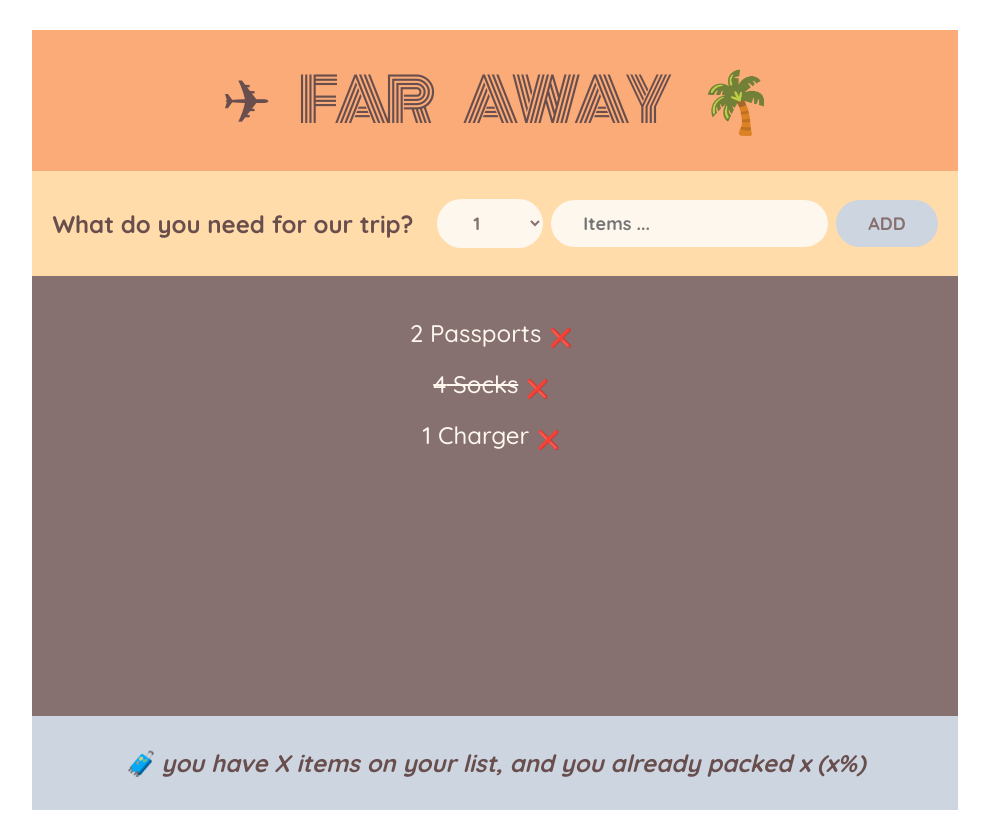
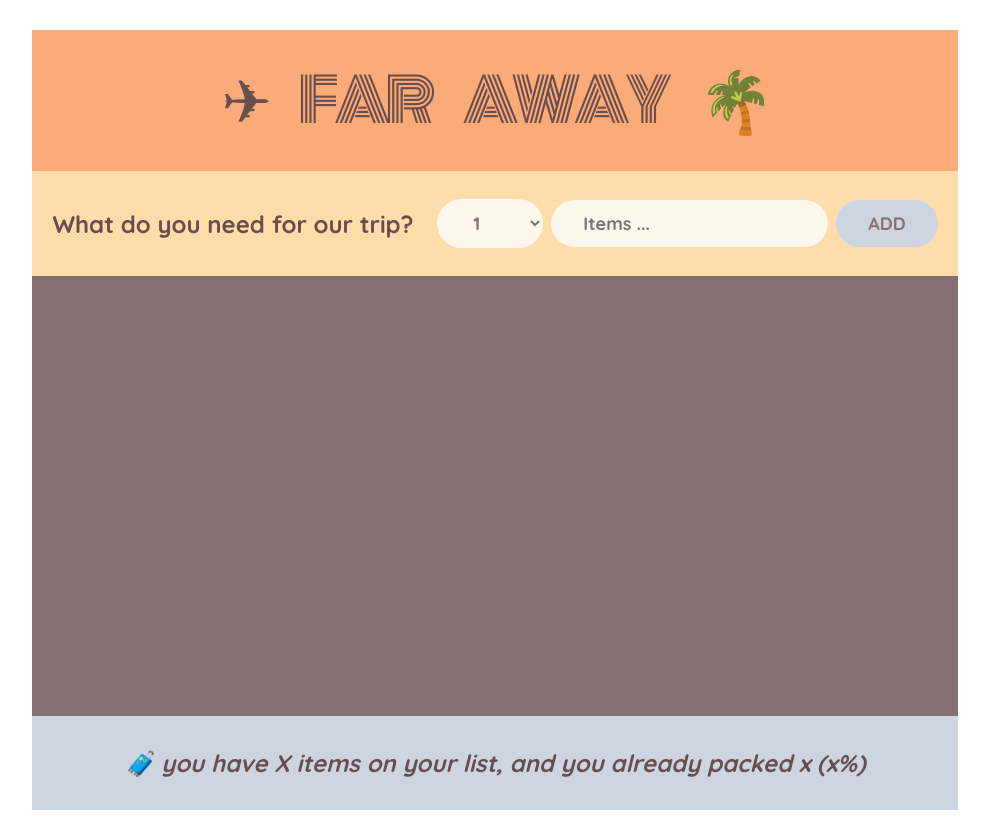
Before and after one commit to LeilanNaeimi/travel-list, a React (Vite) app: page / in a window 1280 px wide. Shown: the whole page, without its empty margins (165-1154 px from the left). Built offline with nearby package versions, Linux system fonts and the light colour scheme.

Commit message:
add items to ui

```diff
--- a/src/App.jsx
+++ b/src/App.jsx
@@ -1,18 +1,24 @@
-import React, { useState } from 'react';
-import './index.css';
+import React, { useState } from "react";
+import "./index.css";
 
 const initialItems = [
-  { id: 1, description: 'Passports', quantity: 2, packed: false },
-  { id: 2, description: 'Socks', quantity: 4, packed: true },
-  { id: 3, description: 'Charger', quantity: 1, packed: false },
+  { id: 1, description: "Passports", quantity: 2, packed: false },
+  { id: 2, description: "Socks", quantity: 4, packed: true },
+  { id: 3, description: "Charger", quantity: 1, packed: false },
 ];
 
 export default function App() {
+  const [items, setItems] = useState([]);
+
+  function handleAddItemes(item) {
+    setItems((items) => [...items, item]);
+  }
+
   return (
     <div className="app">
       <Logo />
-      <Form />
-      <PakingList />
+      <Form onAddItems={handleAddItemes} />
+      <PakingList items={items} />
       <Stats />
     </div>
   );
@@ -22,8 +28,8 @@ function Logo() {
   return <h1>✈ Far Away 🌴</h1>;
 }
 
-function Form() {
-  const [description, setDescription] = useState('');
+function Form({ onAddItems }) {
+  const [description, setDescription] = useState("");
   const [quantity, setQuantity] = useState(1);
 
   function handleSubmit(e) {
@@ -37,10 +43,10 @@ function Form() {
       quantity,
       packed: false,
     };
-    console.log(newItem);
-
+    // console.log(newItem);
+    onAddItems(newItem);
     //initial state
-    setDescription('');
+    setDescription("");
     setQuantity(1);
   }
 
@@ -49,9 +55,9 @@ function Form() {
       <h3>What do you need for our trip?</h3>
       <select
         value={quantity}
-        onChange={e => setQuantity(Number(e.target.value))}
+        onChange={(e) => setQuantity(Number(e.target.value))}
       >
-        {Array.from({ length: 20 }, (_, i) => i + 1).map(num => (
+        {Array.from({ length: 20 }, (_, i) => i + 1).map((num) => (
           <option value={num} key={num}>
             {num}
           </option>
@@ -61,18 +67,18 @@ function Form() {
         type="text"
         placeholder="Items ..."
         value={description}
-        onChange={e => setDescription(e.target.value)}
+        onChange={(e) => setDescription(e.target.value)}
       />
       <button>Add</button>
     </form>
   );
 }
 
-function PakingList() {
+function PakingList({ items }) {
   return (
     <div className="list">
       <ul>
-        {initialItems.map(item => (
+        {items.map((item) => (
           <Item item={item} key={item.id} />
         ))}
       </ul>
@@ -83,7 +89,7 @@ function PakingList() {
 function Item({ item }) {
   return (
     <li>
-      <span style={item.packed ? { textDecoration: 'line-through' } : {}}>
+      <span style={item.packed ? { textDecoration: "line-through" } : {}}>
         {item.quantity} {item.description}
       </span>
       <button>❌</button>
```
